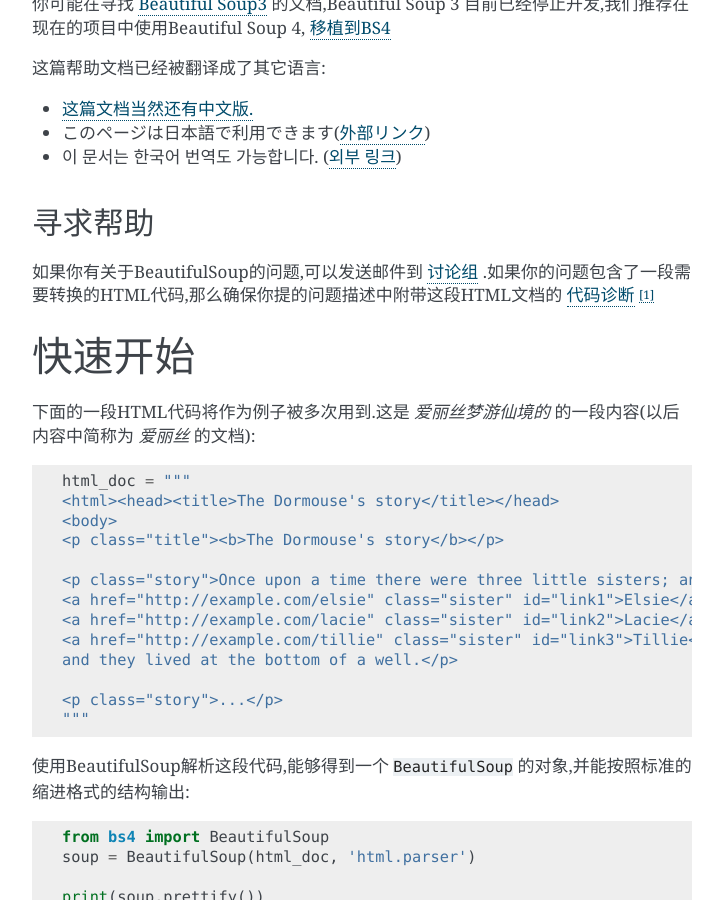
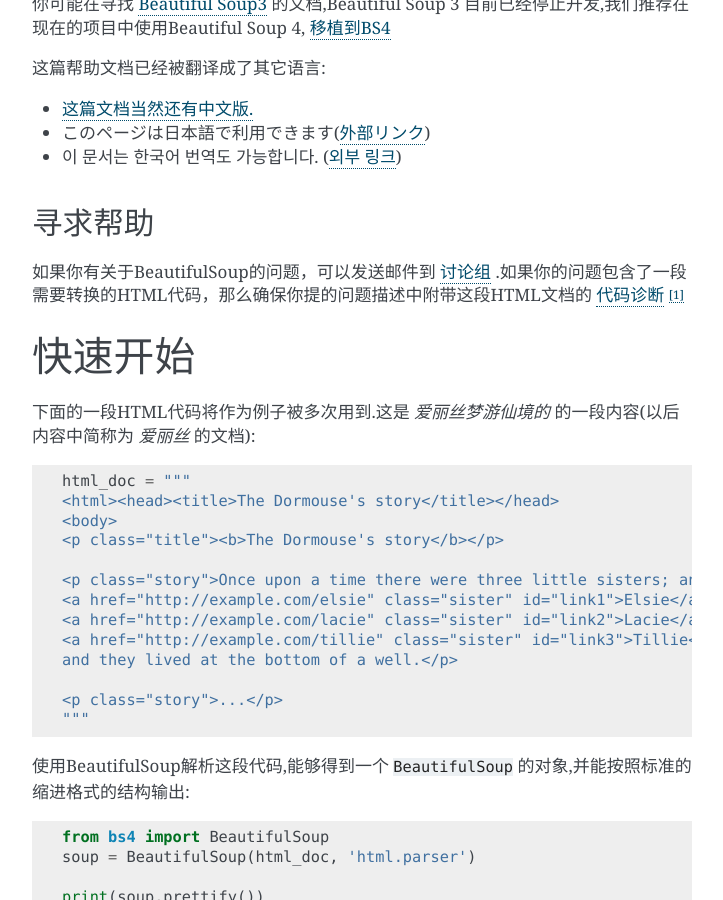
Before and after one commit to DeronW/beautifulsoup, a Sphinx documentation site: the page built from docs/index.rst, in a window 1280 px wide and 900 px high, scrolled down 308 px. Shown: the whole window, without its empty margins (388-1111 px from the left). Built offline with Sphinx 7.4.7, drawn with Linux system fonts in a browser that asks for light colours.

```diff
--- a/docs/index.rst
+++ b/docs/index.rst
@@ -24,7 +24,7 @@ Beautiful Soup 4.4.0 文档
 寻求帮助
 --------
 
-如果你有关于BeautifulSoup的问题,可以发送邮件到 `讨论组 <https://groups.google.com/forum/?fromgroups#!forum/beautifulsoup>`_ .如果你的问题包含了一段需要转换的HTML代码,那么确保你提的问题描述中附带这段HTML文档的 `代码诊断`_ [1]_
+如果你有关于BeautifulSoup的问题，可以发送邮件到 `讨论组 <https://groups.google.com/forum/?fromgroups#!forum/beautifulsoup>`_ .如果你的问题包含了一段需要转换的HTML代码，那么确保你提的问题描述中附带这段HTML文档的 `代码诊断`_ [1]_
 
 快速开始
 ========
```
